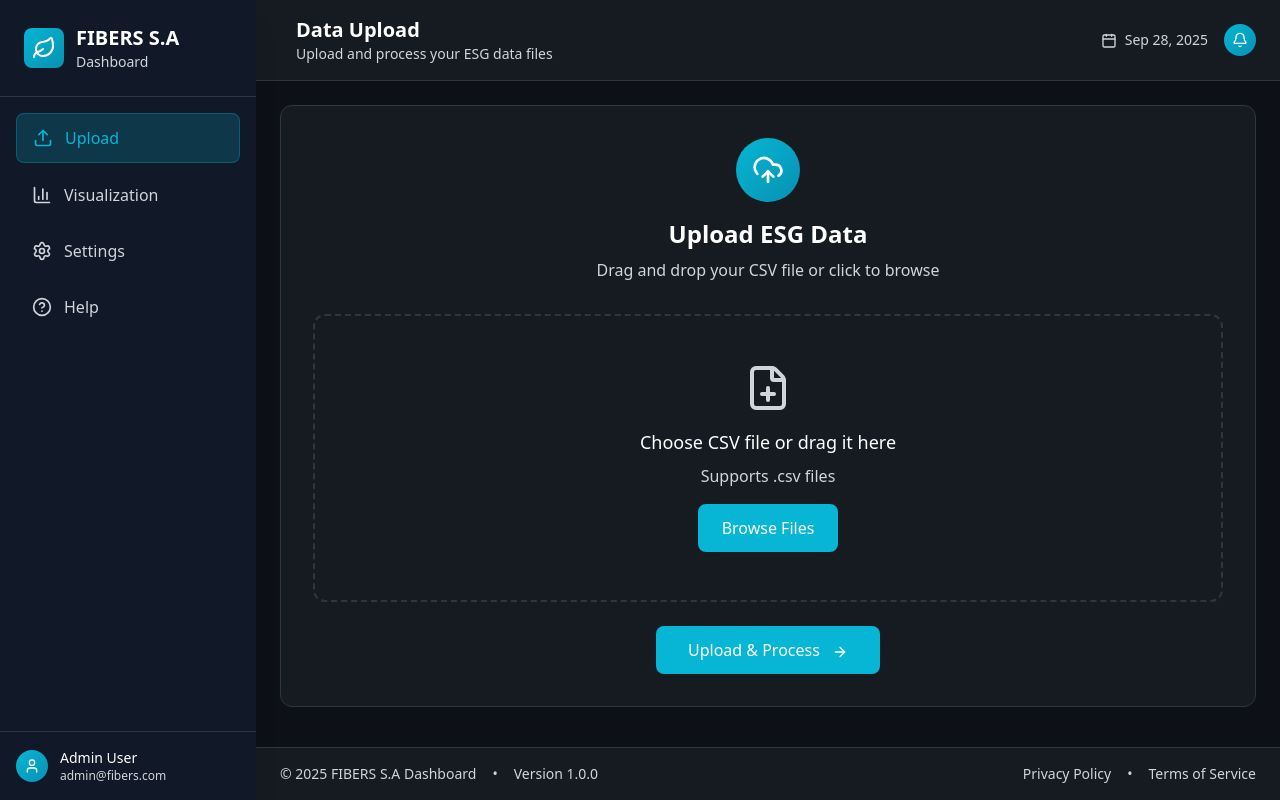
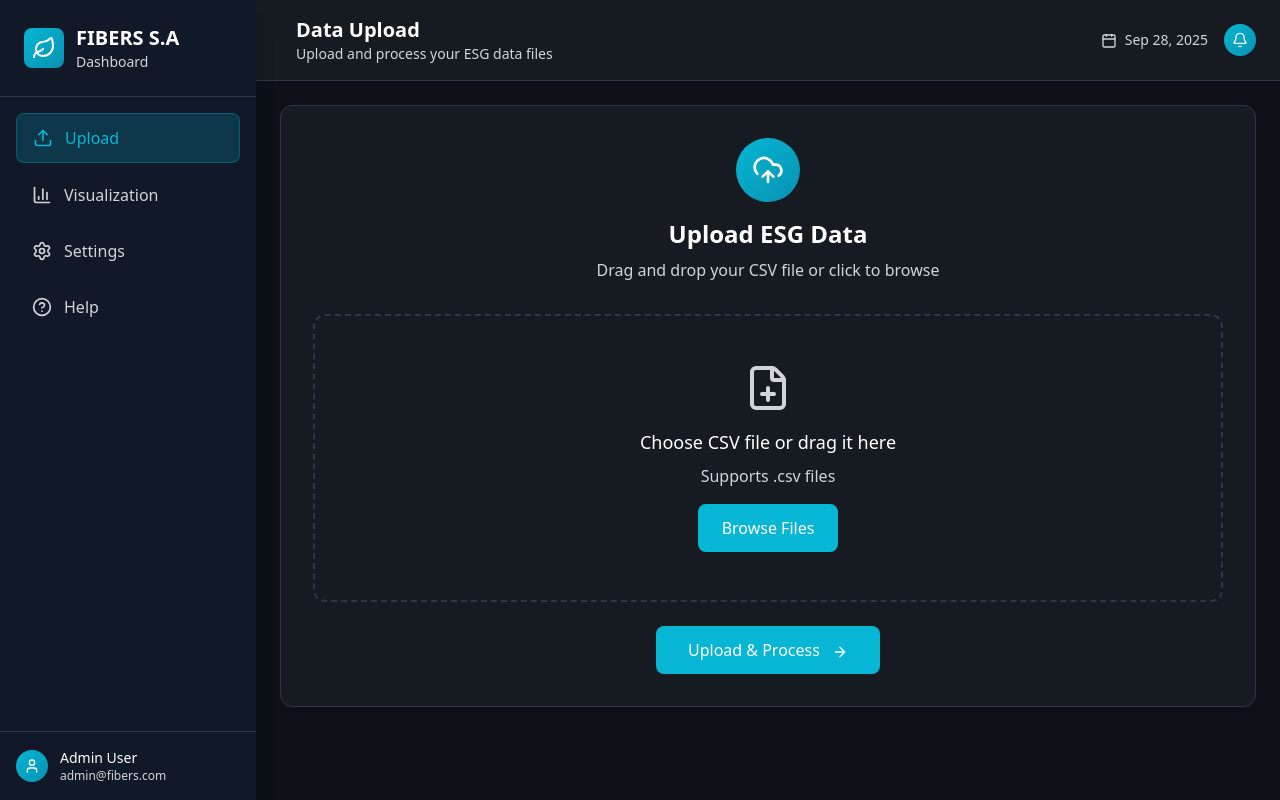
Before and after one commit to XinshenXiangChen/VaasaHackathon2025_SIP, a Django app: page / in a window 1280 px wide. Run offline with Django 5.2, Linux system fonts and the light colour scheme; parts of the project's set-up code (start-up, migrations or seed data) failed here and were passed over; some libraries are stand-ins or nearby versions.

Commit message:
MORE REALISTIC. Change model and remove footer. And everthgnige

```diff
--- a/vaasaHackathon/graphs/llm.py
+++ b/vaasaHackathon/graphs/llm.py
@@ -69,13 +69,14 @@ Por favor, mapea cada item a su proceso más similar en Idemat2025. Responde SOL
 
     try:
         completion = client.chat.completions.create(
-            model="x-ai/grok-4-fast:free",
+            model="meta-llama/llama-3.3-8b-instruct:free",
             messages=[
                 {"role": "system", "content": system_prompt},
                 {"role": "user", "content": user_message}
             ],
             temperature=0.3,  # Temperatura moderada para mejor creatividad
-            max_tokens=2000
+            max_tokens=2000,
+            stream=True  # <- modo streaming
         )
 
         response_content = completion.choices[0].message.content
--- a/vaasaHackathon/graphs/templates/index.html
+++ b/vaasaHackathon/graphs/templates/index.html
@@ -276,20 +276,7 @@
             </main>
 
             <!-- Footer -->
-            <footer class="bg-dark-card border-t border-dark-border px-6 py-4">
-                <div class="flex items-center justify-between text-sm text-text-light">
-                    <div class="flex items-center space-x-4">
-                        <span>© 2025 FIBERS S.A Dashboard</span>
-                        <span>•</span>
-                        <span>Version 1.0.0</span>
-                    </div>
-                    <div class="flex items-center space-x-4">
-                        <a href="#" class="hover:text-cyan-primary">Privacy Policy</a>
-                        <span>•</span>
-                        <a href="#" class="hover:text-cyan-primary">Terms of Service</a>
-                    </div>
-                </div>
-            </footer>
+
             </div>
     </div>
 
@@ -412,11 +399,17 @@
             const progressText = document.getElementById('progressText');
 
             const progressSteps = [
-                { width: 25, text: 'Reading CSV file...' },
-                { width: 50, text: 'Mapping processes with AI...' },
-                { width: 75, text: 'Calculating eco costs...' },
-                { width: 100, text: 'Saving to database...' }
-            ];
+            { width: 10, text: 'Reading CSV file...' },
+            { width: 20, text: 'Mapping processes with AI...' },
+            { width: 30, text: 'Calculating eco costs...' },
+            { width: 40, text: 'Going for a walk on the forest...' },
+            { width: 50, text: 'Making everything more realistic...' },
+            { width: 60, text: 'Seeking life\'s meaning...' },
+            { width: 70, text: 'Waiting for the sauna to heat up...' },
+            { width: 80, text: 'Asking AI for this line of dialog...' },
+            { width: 90, text: 'Turning sentient...' },
+            { width: 100, text: 'Finalizing dashboard...' }
+        ];
 
             progressSteps.forEach((step, index) => {
                 setTimeout(() => {
```
Also changed, not shown: vaasaHackathon/graphs/templates/visualization.html (+1 -14 lines).
